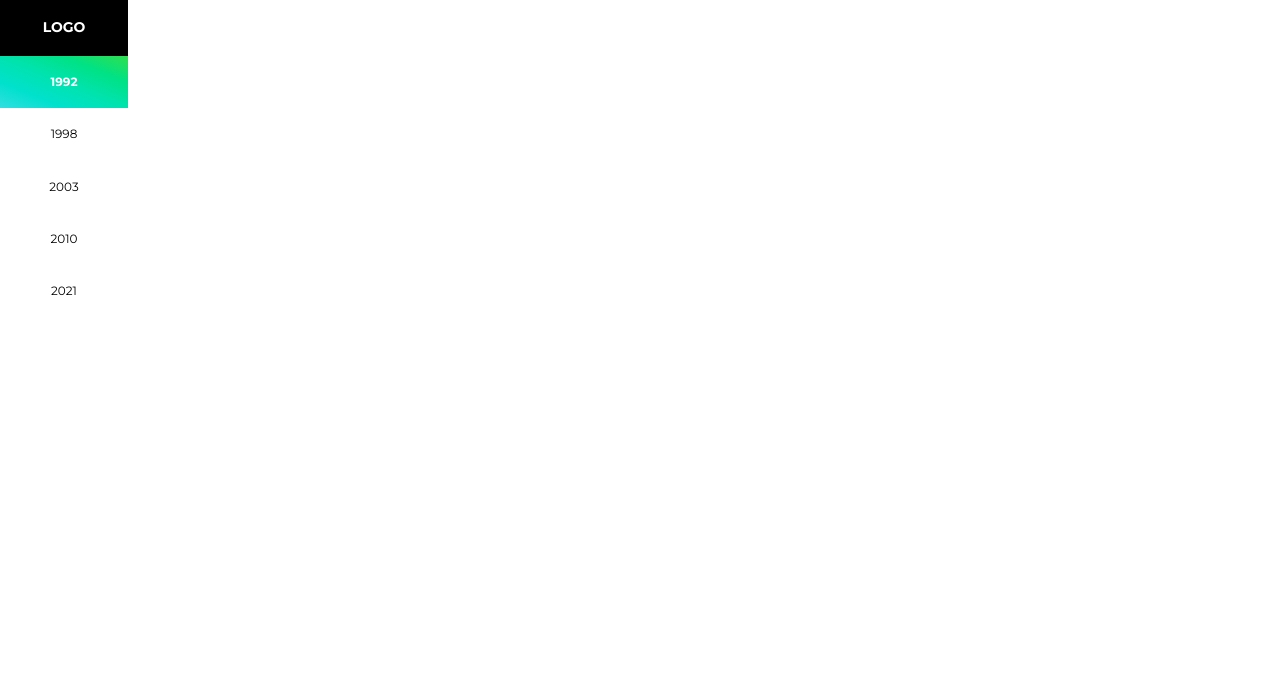
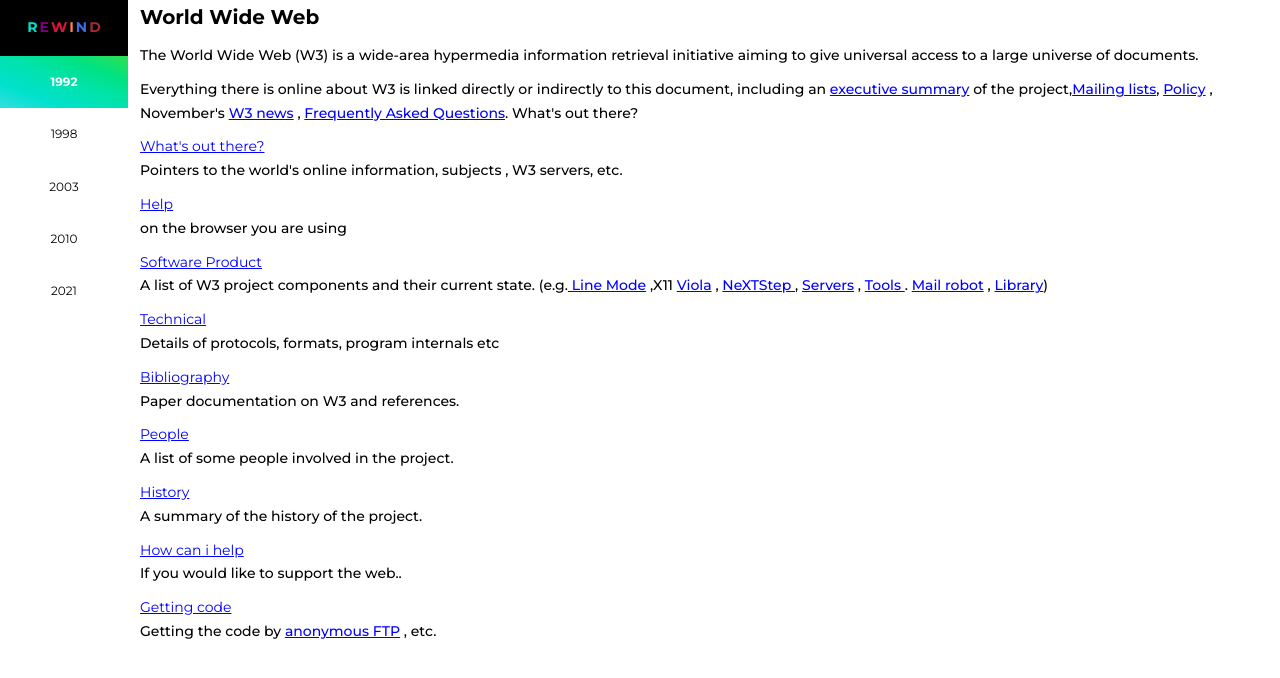
Before and after one commit to kevkanae/evo-web, a React (Create React App) app: page /1992 in a window 1280 px wide. Shown: the top 678 px of the page. Built offline with nearby package versions, Linux system fonts and the light colour scheme; a web font is replaced by a local one.

Commit message:
added responsive 1992 part

```diff
--- a/src/components/1992.tsx
+++ b/src/components/1992.tsx
@@ -1,7 +1,74 @@
+/* eslint-disable jsx-a11y/anchor-is-valid */
 const NinetyTwo = () => {
   return (
     <>
-      <div className="root92">1992</div>
+      <div className="root92">
+        <h1>World Wide Web</h1>
+        <p>
+          The World Wide Web (W3) is a wide-area hypermedia information
+          retrieval initiative aiming to give universal access to a large
+          universe of documents.
+        </p>
+
+        <p>
+          Everything there is online about W3 is linked directly or indirectly
+          to this document, including an <a href="#">executive summary</a> of
+          the project,
+          <a href="#">Mailing lists</a>, <a href="#">Policy</a> , November's{" "}
+          <a href="#">W3 news</a> , <a href="#">Frequently Asked Questions</a>.
+          What's out there?
+        </p>
+
+        <a href="#" className="href">
+          What's out there?
+        </a>
+        <p>
+          Pointers to the world's online information, subjects , W3 servers,
+          etc.
+        </p>
+        <a href="#" className="href">
+          Help
+        </a>
+        <p>on the browser you are using</p>
+        <a href="#" className="href">
+          Software Product
+        </a>
+
+        <p>
+          A list of W3 project components and their current state. (e.g.
+          <a href="#"> Line Mode</a> ,X11 <a href="#">Viola</a> ,{" "}
+          <a href="#">NeXTStep </a>, <a href="#">Servers</a> ,{" "}
+          <a href="#">Tools </a>. <a href="#">Mail robot</a> ,{" "}
+          <a href="#">Library</a>)
+        </p>
+        <a href="#" className="href">
+          Technical
+        </a>
+        <p>Details of protocols, formats, program internals etc</p>
+        <a href="#" className="href">
+          Bibliography
+        </a>
+        <p>Paper documentation on W3 and references.</p>
+        <a href="#" className="href">
+          People
+        </a>
+        <p>A list of some people involved in the project.</p>
+        <a href="#" className="href">
+          History
+        </a>
+        <p>A summary of the history of the project.</p>
+        <a href="#" className="href">
+          How can i help
+        </a>
+        <p>If you would like to support the web.. </p>
+        <a href="#" className="href">
+          Getting code
+        </a>
+
+        <p>
+          Getting the code by <a href="#">anonymous FTP</a> , etc.
+        </p>
+      </div>
     </>
   );
 };
--- a/src/components/Navbar.tsx
+++ b/src/components/Navbar.tsx
@@ -5,14 +5,20 @@ const MyNavbar = () => {
   const activeStyle: CSSProperties = {
     color: "white",
     fontWeight: "bolder",
-    backgroundImage: "linear-gradient(to left bottom, #30df4e, #00e284, #00e3ae, #00e1cd, #33dee1)",
+    backgroundImage:
+      "linear-gradient(to left bottom, #30df4e, #00e284, #00e3ae, #00e1cd, #33dee1)",
   };
 
   return (
     <>
       <nav className="sidebar">
-        <NavLink to="/1992">
-          LOGO
+        <NavLink to="/1992" className="logo">
+          <span>R</span>
+          <span>E</span>
+          <span>W</span>
+          <span>I</span>
+          <span>N</span>
+          <span>D</span>
         </NavLink>
         <NavLink activeStyle={activeStyle} to="/1992">
           1992
--- a/src/styles/base/_resets.scss
+++ b/src/styles/base/_resets.scss
@@ -10,6 +10,7 @@
 }
 
 html {
+  box-sizing: border-box;
   font-size: 62.5%;
   @include respond(tab-land) {
     // width < 1200?
--- a/src/styles/layout/_navbar.scss
+++ b/src/styles/layout/_navbar.scss
@@ -10,7 +10,31 @@
   position: fixed;
   height: 100%;
   overflow: auto;
+  .logo {
+    span {
+      font-weight: bold;
+      padding: 1px;
 
+      &:nth-child(1) {
+        color: #00e1cd;
+      }
+      &:nth-child(2) {
+        color: purple;
+      }
+      &:nth-child(3) {
+        color: crimson;
+      }
+      &:nth-child(4) {
+        color: coral;
+      }
+      &:nth-child(5) {
+        color: royalblue;
+      }
+      &:nth-child(6) {
+        color: brown;
+      }
+    }
+  }
   & > a:first-child {
     background-color: rgb(0, 0, 0);
     color: white;
@@ -40,11 +64,18 @@
       // background-color: rgb(68, 207, 40);
       // background-image: linear-gradient(to right top, #051937, #004d7a, #008793, #00bf72, #a8eb12);
       // background-image: linear-gradient(to right top, #30df4e, #adb900, #e48900, #f75345, #e1337f);
-      background-image: linear-gradient(to left bottom, #30df4e, #00e284, #00e3ae, #00e1cd, #33dee1);
+      background-image: linear-gradient(
+        to left bottom,
+        #30df4e,
+        #00e284,
+        #00e3ae,
+        #00e1cd,
+        #33dee1
+      );
       background-color: rgb(68, 207, 40);
       transform: scaleY(0);
       transition: transform 0.2s, width 0.4s cubic-bezier(1, 0, 0, 1) 0.2s,
-      background-color 0.1s;
+        background-color 0.1s;
     }
     &:hover:not(:active):before {
       transform: scaleY(1);
@@ -54,6 +85,13 @@
     //   clear: both;
     //   display: table;
     // }
+  }
+}
+@media screen and (min-width: 700px) and (max-width: 800px) {
+  .sidebar {
+    & > a:first-child {
+      padding-left: 5px;
+    }
   }
 }
 @media screen and (max-width: 700px) {
@@ -73,23 +111,3 @@
     float: left;
   }
 }
-// @media screen and (max-width: 400px) {
-//   .sidebar a {
-//     text-align: center;
-//     float: none;
-//   }
-// }
-
-// .nav {
-//   height: 10vh;
-//   padding: 0.7rem;
-//   & > ul {
-//     @include flex(row, space-evenly, center);
-//     width: 100%;
-//     list-style: none;
-//     li > a {
-//       text-decoration: none;
-//       font-size: 1.6rem;
-//     }
-//   }
-// }
--- a/src/styles/main.scss
+++ b/src/styles/main.scss
@@ -6,6 +6,7 @@
 @import "./pages/2010";
 @import "./pages/2003";
 @import "./pages/1998";
+@import "./pages/1992";
 
 //============================================
 // Layout
--- /dev/null
+++ b/src/styles/pages/_1992.scss
@@ -0,0 +1,27 @@
+.root92 {
+  margin-left: 140px;
+//   width: calc(100vw - 200px);
+  height: 100vh;
+
+  h1 {
+    margin-bottom: 1rem;
+  }
+  p {
+    font-size: 1.4rem;
+    margin-bottom: 1rem;
+    font-weight: 500;
+  }
+  a {
+    color: blue;
+    font-size: 1.4rem;
+  }
+  .href {
+    font-size: 1.4rem;
+    display: block;
+  }
+
+  @media (max-width:700px) {
+
+     margin-left: 10px;
+  }
+}
--- a/src/styles/pages/_1998.scss
+++ b/src/styles/pages/_1998.scss
@@ -29,4 +29,7 @@
       @include flex(column, center, center);
     }
   }
+  @media (max-width: 700px) {
+    margin-left: 10px;
+  }
 }
--- a/src/styles/pages/_2003.scss
+++ b/src/styles/pages/_2003.scss
@@ -79,4 +79,7 @@
       }
     }
   }
+  @media (max-width: 700px) {
+    margin-left: 10px;
+  }
 }
--- a/src/styles/pages/_2010.scss
+++ b/src/styles/pages/_2010.scss
@@ -38,4 +38,7 @@
       @include flex(row, space-evenly, center);
     }
   }
+  @media (max-width: 700px) {
+    margin-left: 10px;
+  }
 }
--- a/src/styles/pages/_2021.scss
+++ b/src/styles/pages/_2021.scss
@@ -79,4 +79,12 @@
       @include flex(row, center, center);
     }
   }
+  @media (max-width: 700px) {
+    margin-left: 0;
+    width: 100vw;
+    &__card {
+      width: 100%;
+      height: 100%;
+    }
+  }
 }
```
